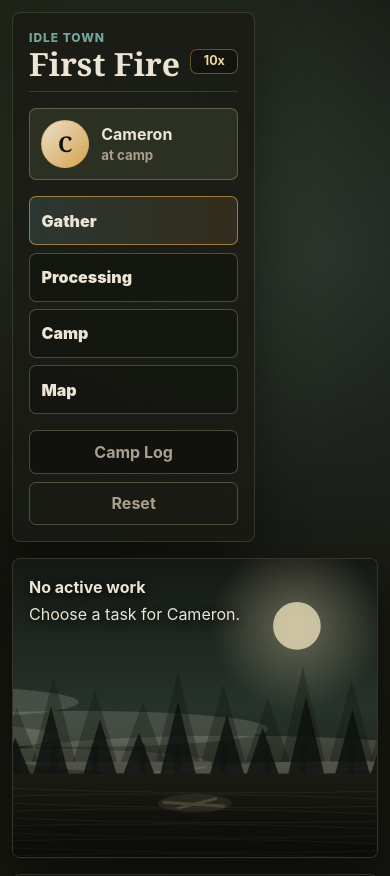
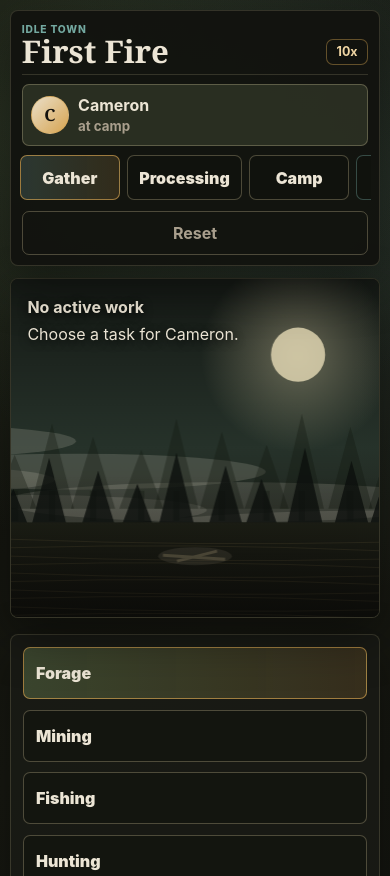
Before and after one commit to thecameronboyer-beep/idle-town, a website built with Vite: page index.html in a window 390 px wide. Shown: the top 876 px of the page. Built offline with nearby package versions, Linux system fonts and the light colour scheme.

Commit message:
Improve responsive mobile layout

```diff
--- a/src/style.css
+++ b/src/style.css
@@ -1062,7 +1062,7 @@ h3 {
 
 .panel-tabs {
   display: grid;
-  grid-template-columns: repeat(2, minmax(0, 1fr));
+  grid-template-columns: repeat(3, minmax(0, 1fr));
   gap: 0.5rem;
   flex: 0 0 auto;
 }
@@ -1442,6 +1442,14 @@ h3 {
   max-height: min(52vh, 520px);
 }
 
+.side-log-panel {
+  flex: 1;
+}
+
+.side-log-panel .log-list {
+  max-height: none;
+}
+
 .log-list {
   display: flex;
   min-height: 0;
@@ -1508,19 +1516,190 @@ h3 {
   .game-shell {
     display: flex;
     flex-direction: column;
-    padding: 0.75rem;
-  }
-
-  .character-sidebar,
+    gap: 0.75rem;
+    padding: 0.65rem;
+  }
+
+  .character-sidebar {
+    position: sticky;
+    top: 0;
+    z-index: 20;
+    display: grid;
+    grid-template-columns: minmax(0, 1fr);
+    gap: 0.55rem;
+    height: auto;
+    min-height: 0;
+    padding: 0.65rem;
+    background: rgba(18, 19, 15, 0.96);
+  }
+
+  .brand-block {
+    padding-bottom: 0.45rem;
+  }
+
+  .brand-heading {
+    align-items: center;
+  }
+
+  .brand-heading h1 {
+    font-size: clamp(1.55rem, 8vw, 2rem);
+  }
+
+  .kicker {
+    margin-bottom: 0;
+    font-size: 0.64rem;
+  }
+
+  .test-speed-button {
+    min-width: 2.65rem;
+    padding: 0.35rem 0.42rem;
+  }
+
+  .character-card {
+    grid-template-columns: 38px minmax(0, 1fr);
+    gap: 0.58rem;
+    min-height: 54px;
+    padding: 0.5rem;
+  }
+
+  .character-card .portrait {
+    width: 38px;
+    height: 38px;
+    font-size: 1.05rem;
+  }
+
+  .character-card strong,
+  .character-card small {
+    overflow: hidden;
+    text-overflow: ellipsis;
+    white-space: nowrap;
+  }
+
+  .sidebar-actions {
+    min-width: 0;
+    margin-inline: -0.15rem;
+  }
+
+  .category-buttons {
+    display: flex;
+    gap: 0.45rem;
+    overflow-x: auto;
+    overflow-y: hidden;
+    padding: 0.05rem 0.15rem 0.15rem;
+    scroll-snap-type: x proximity;
+    scrollbar-width: thin;
+  }
+
+  .category-button {
+    flex: 0 0 auto;
+    width: auto;
+    min-width: 6.25rem;
+    min-height: 44px;
+    padding: 0.58rem 0.7rem;
+    text-align: center;
+    scroll-snap-align: start;
+  }
+
+  .sidebar-footer {
+    display: flex;
+    gap: 0.45rem;
+    margin-top: 0;
+  }
+
+  .camp-log-toggle {
+    display: none;
+  }
+
+  .ghost-button {
+    min-height: 44px;
+  }
+
+  .main-panel {
+    width: 100%;
+  }
+
   .inventory-panel {
     position: static;
     height: auto;
     min-height: 0;
+    padding: 0.75rem;
+  }
+
+  .inventory-panel .side-panel-content,
+  .inventory-panel .log-panel {
+    max-height: min(58vh, 460px);
+    overflow-x: hidden;
+    overflow-y: auto;
+  }
+
+  .panel-tabs {
+    gap: 0.42rem;
+  }
+
+  .panel-tab {
+    min-height: 44px;
+    padding-inline: 0.45rem;
   }
 
   .work-area,
+  .camp-work-area,
   .skill-grid {
     grid-template-columns: 1fr;
+  }
+
+  .world-panel {
+    min-height: clamp(220px, 42vh, 340px);
+  }
+
+  .world-copy {
+    min-height: clamp(220px, 42vh, 340px);
+  }
+
+  .location-map-panel,
+  .action-panel,
+  .location-panel,
+  .skill-panel,
+  .camp-panel,
+  .camp-stats-panel {
+    padding: 0.75rem;
+  }
+
+  .location-map-frame {
+    width: 100%;
+  }
+
+  .location-map-character-name {
+    font-size: 28px;
+    stroke-width: 7px;
+  }
+
+  .action-grid {
+    grid-template-columns: repeat(auto-fill, minmax(78px, 1fr));
+    justify-content: stretch;
+  }
+
+  .action-card {
+    width: 100%;
+    min-height: 5.35rem;
+  }
+
+  .crafting-card {
+    width: 100%;
+  }
+
+  .craft-list {
+    grid-template-columns: repeat(auto-fill, minmax(6.75rem, 1fr));
+  }
+
+  .building-card,
+  .building-image-button {
+    width: 100%;
+  }
+
+  .inventory-tool-grid,
+  .inventory-resource-grid,
+  .equipment-grid {
+    grid-template-columns: repeat(5, minmax(44px, 1fr));
   }
 
   .current-action-content {
@@ -1550,7 +1729,6 @@ h3 {
     flex-direction: column;
     justify-content: flex-end;
   }
-
 }
 
 @media (prefers-reduced-motion: reduce) {
--- a/src/ui/render.ts
+++ b/src/ui/render.ts
@@ -111,7 +111,7 @@ type ActionCategory = {
   filterIds: ActionFilterId[];
 };
 
-type SidePanelId = "inventory" | "equipment";
+type SidePanelId = "inventory" | "equipment" | "log";
 type InventorySource = "camp" | "character";
 type ActionLoopTarget = { afterIndex: number } | null;
 
@@ -1243,7 +1243,7 @@ function isLocationId(id: string | undefined): id is LocationId {
 }
 
 function isSidePanelId(id: string | undefined): id is SidePanelId {
-  return id === "inventory" || id === "equipment";
+  return id === "inventory" || id === "equipment" || id === "log";
 }
 
 function isSelectedCharacterAtCamp(state: GameState): boolean {
@@ -1820,14 +1820,26 @@ function getBuildingStatusText(
 
 function renderSidePanel(state: GameState, activeSidePanel: SidePanelId): string {
   return `
-    <aside class="inventory-panel panel log-hidden">
+    <aside class="inventory-panel panel ${activeSidePanel === "log" ? "log-open" : "log-hidden"}">
       <div class="panel-tabs" role="tablist" aria-label="Character panel">
         ${renderSidePanelButton("inventory", "Inventory", activeSidePanel)}
         ${renderSidePanelButton("equipment", "Equipment", activeSidePanel)}
+        ${renderSidePanelButton("log", "Log", activeSidePanel)}
       </div>
-      ${activeSidePanel === "inventory" ? renderInventory(state) : renderEquipment(state)}
+      ${renderSidePanelContent(state, activeSidePanel)}
     </aside>
   `;
+}
+
+function renderSidePanelContent(state: GameState, activeSidePanel: SidePanelId): string {
+  switch (activeSidePanel) {
+    case "equipment":
+      return renderEquipment(state);
+    case "log":
+      return renderLog(state, "side-log-panel");
+    case "inventory":
+      return renderInventory(state);
+  }
 }
 
 function renderCampLogToggle(campLogVisible: boolean): string {
```
